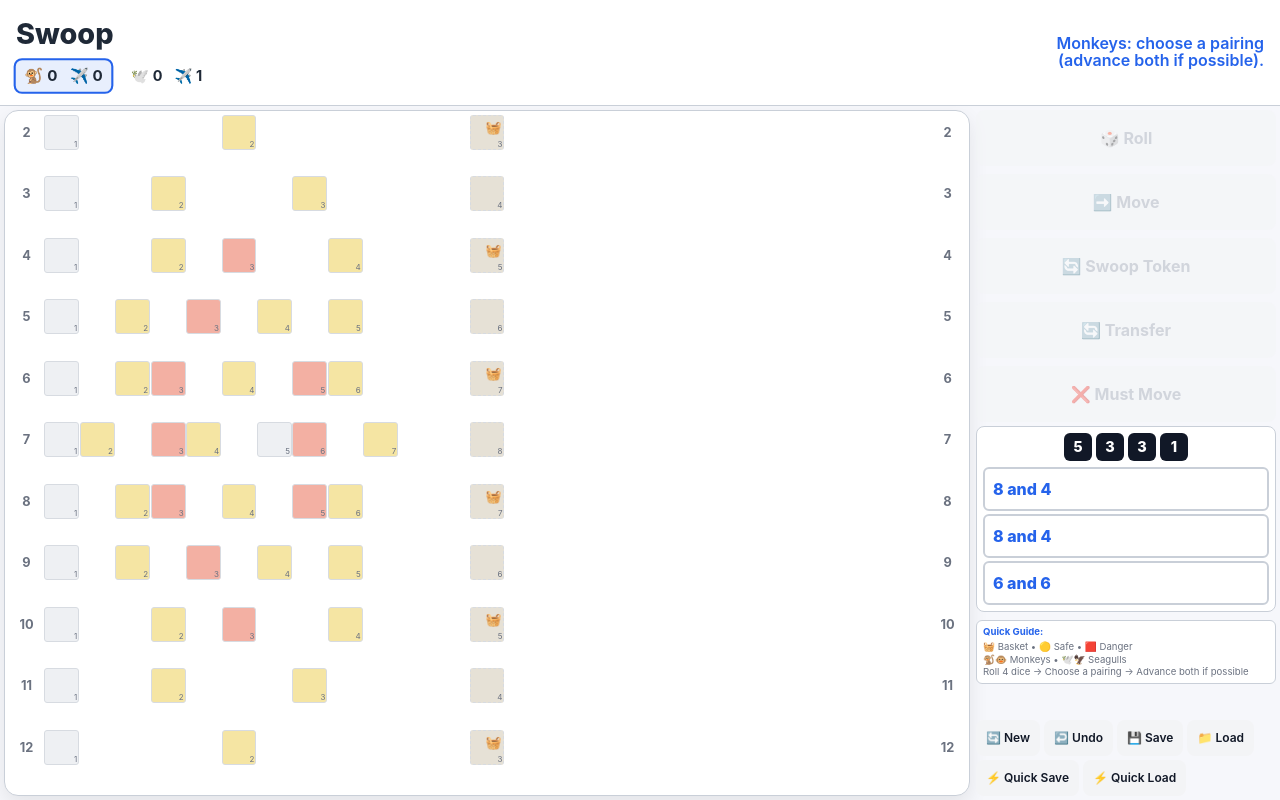
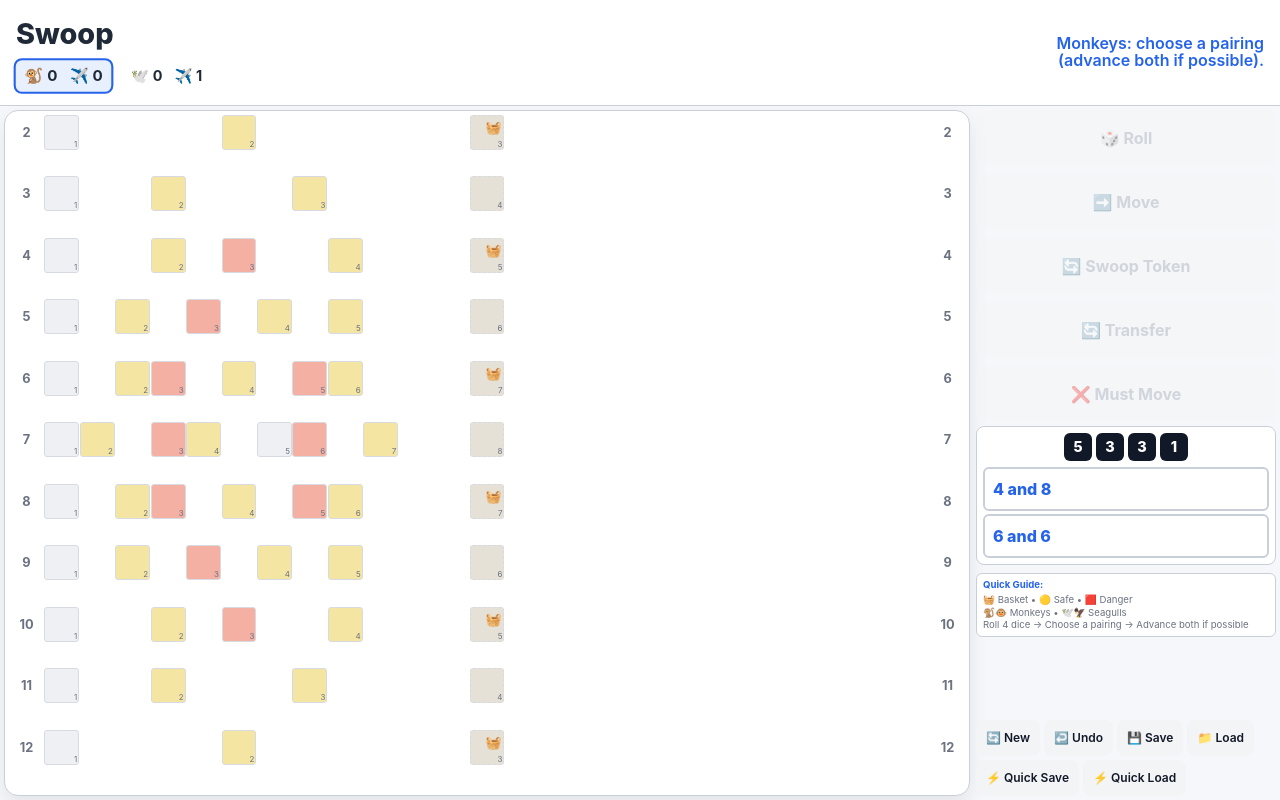
Before and after one commit to JigarChandra1/Swoop, a React (Vite) app: page / in a window 1280 px wide. Both pictures are taken after a click on the button "🎲 Roll". Built offline with nearby package versions, Linux system fonts and the light colour scheme.

Commit message:
fix bug of swooping onto basket carrying piece

```diff
--- a/src/App.jsx
+++ b/src/App.jsx
@@ -420,15 +420,139 @@ export default function App(){
     setGame(newGame);
   }
 
+  // Assess whether a lane can be advanced on this roll and what activation cost it requires (0 if moving an active piece, 1 if it would need to activate/spawn one first)
+  function moveCostForSum(pl, sum){
+    const r = LANES.findIndex(x => x.sum === sum);
+    if(r < 0) return { can:false, cost:Infinity };
+
+    const piecesOnRoute = pl.pieces.filter(p => p.r === r);
+
+    // Try active pieces first
+    const activePieces = piecesOnRoute.filter(p => p.active);
+    for(const pc of activePieces){
+      const L = LANES[pc.r].L;
+      if(pc.step === L){
+        const targets = getMoveTargets(pc);
+        if(targets.length > 0) return { can:true, cost:0 };
+        if(canTopStepActivate(pl, pc)) return { can:true, cost:0 };
+      } else {
+        const targets = getMoveTargets(pc);
+        if(targets.length > 0) return { can:true, cost:0 };
+      }
+    }
+
+    // Then inactive pieces (requires activation)
+    if(activeCount(pl) < 2){
+      const inactivePieces = piecesOnRoute.filter(p => !p.active);
+      for(const pc of inactivePieces){
+        const L = LANES[pc.r].L;
+        if(pc.step === L){
+          const targets = getMoveTargets(pc);
+          if(targets.length > 0) return { can:true, cost:1 };
+          if(canTopStepActivate(pl, pc)) return { can:true, cost:1 };
+        } else {
+          const targets = getMoveTargets(pc);
+          if(targets.length > 0) return { can:true, cost:1 };
+        }
+      }
+    }
+
+    // No pieces on route — consider spawning
+    if(pl.pieces.length >= 5 || activeCount(pl) >= 2) return { can:false, cost:Infinity };
+    if(occupied(r,1)) return { can:false, cost:Infinity };
+    return { can:true, cost:1 };
+  }
+
+  // Build deduped roll options from current pairings, respecting the 2-active-piece cap.
+  function computeRollOptions(){
+    if(!game.rolled || !game.rolled.pairings) return [];
+    const pl = game.players[game.current];
+    const ac = activeCount(pl);
+    const allowedActivations = Math.max(0, 2 - ac);
+
+    const seen = new Set();
+    const out = [];
+
+    function describeWhySumBlocked(sum){
+      const r = LANES.findIndex(x=>x.sum===sum);
+      if(r < 0) return 'not a valid lane';
+      const piecesOnRoute = pl.pieces.filter(p=>p.r===r);
+      if(piecesOnRoute.length === 0){
+        if(pl.pieces.length >= 5) return 'needs a new piece but you already have 5 pieces';
+        if(activeCount(pl) >= 2) return 'needs a new piece but already 2 active pieces';
+        if(occupied(r,1)) return 'step 1 is currently occupied';
+        return 'needs a new piece on that lane';
+      }
+      // Some piece exists but nothing legal
+      const activePieces = piecesOnRoute.filter(p=>p.active);
+      if(activePieces.length>0){
+        const anyTargets = activePieces.some(p=>getMoveTargets(p).length>0 || (p.step===LANES[p.r].L && canTopStepActivate(pl,p)));
+        if(!anyTargets) return 'no legal moves from current positions';
+      }
+      const inactivePieces = piecesOnRoute.filter(p=>!p.active);
+      if(inactivePieces.length>0 && activeCount(pl) >= 2) return 'requires activation but already 2 active pieces';
+      return 'blocked on that lane';
+    }
+
+    for(const pairing of game.rolled.pairings){
+      const [a,b] = pairing;
+      const ca = moveCostForSum(pl, a.sum);
+      const cb = moveCostForSum(pl, b.sum);
+
+      const bothPossible = ca.can && cb.can && (ca.cost + cb.cost) <= allowedActivations;
+      if(bothPossible){
+        const s1 = Math.min(a.sum, b.sum); const s2 = Math.max(a.sum, b.sum);
+        const key = `D:${s1}-${s2}`;
+        if(!seen.has(key)){
+          seen.add(key);
+          out.push({ type:'double', sums:[s1,s2], label:`${s1} and ${s2}`, title:`${game.rolled.d[a.i]}+${game.rolled.d[a.j]} & ${game.rolled.d[b.i]}+${game.rolled.d[b.j]}` });
+        }
+      } else {
+        // Add singles for any that are individually possible
+        let pairCapReason = null;
+        if(ca.can && cb.can && (ca.cost + cb.cost) > allowedActivations){
+          pairCapReason = `Both together need ${ca.cost + cb.cost} activations; you have ${allowedActivations} (max 2 active pieces).`;
+        }
+        if(ca.can && ca.cost <= allowedActivations){
+          const key = `S:${a.sum}`;
+          if(!seen.has(key)){
+            seen.add(key);
+            const reason = pairCapReason || (!cb.can ? `Other sum ${b.sum} blocked: ${describeWhySumBlocked(b.sum)}` : null);
+            out.push({ type:'single', sums:[a.sum], label:`only ${a.sum}`, title:`${game.rolled.d[a.i]}+${game.rolled.d[a.j]}`, reason });
+          }
+        }
+        if(cb.can && cb.cost <= allowedActivations){
+          const key = `S:${b.sum}`;
+          if(!seen.has(key)){
+            seen.add(key);
+            const reason = pairCapReason || (!ca.can ? `Other sum ${a.sum} blocked: ${describeWhySumBlocked(a.sum)}` : null);
+            out.push({ type:'single', sums:[b.sum], label:`only ${b.sum}`, title:`${game.rolled.d[b.i]}+${game.rolled.d[b.j]}`, reason });
+          }
+        }
+      }
+    }
+
+    // Stable sort by label for consistent ordering
+    out.sort((x,y) => {
+      if(x.type!==y.type) return x.type==='double' ? -1 : 1; // doubles first
+      return x.label.localeCompare(y.label);
+    });
+    return out;
+  }
+
   // Build a user-facing label for a pairing per BGA style: "X and Y" or "only X"
   function pairingLabel(pairing){
+    // Legacy helper (kept for backward compatibility when rendering legacy saves)
     const [a,b] = pairing;
     const pl = game.players[game.current];
-    const canA = canMoveOnSum(pl, a.sum);
-    const canB = canMoveOnSum(pl, b.sum);
-    if (canA && canB) return `${a.sum} and ${b.sum}`;
-    if (canA && !canB) return `only ${a.sum}`;
-    if (!canA && canB) return `only ${b.sum}`;
+    const ac = activeCount(pl);
+    const allowedActivations = Math.max(0, 2 - ac);
+    const ca = moveCostForSum(pl, a.sum);
+    const cb = moveCostForSum(pl, b.sum);
+    const bothPossible = ca.can && cb.can && (ca.cost + cb.cost) <= allowedActivations;
+    if (bothPossible) return `${a.sum} and ${b.sum}`;
+    if (ca.can && ca.cost <= allowedActivations) return `only ${a.sum}`;
+    if (cb.can && cb.cost <= allowedActivations) return `only ${b.sum}`;
     return `no play`;
   }
 
@@ -440,12 +564,20 @@ export default function App(){
     const pairing = game.rolled.pairings[i];
     const [a,b] = pairing;
     const pl = game.players[game.current];
-    const canA = canMoveOnSum(pl, a.sum);
-    const canB = canMoveOnSum(pl, b.sum);
+    const ac = activeCount(pl);
+    const allowedActivations = Math.max(0, 2 - ac);
+    const ca = moveCostForSum(pl, a.sum);
+    const cb = moveCostForSum(pl, b.sum);
+    const canA = ca.can && ca.cost <= allowedActivations;
+    const canB = cb.can && cb.cost <= allowedActivations;
 
     const pending = [];
-    if (canA) pending.push(a.sum);
-    if (canB) pending.push(b.sum);
+    if (canA && canB && (ca.cost + cb.cost) <= allowedActivations) {
+      pending.push(a.sum, b.sum);
+    } else {
+      if (canA) pending.push(a.sum);
+      if (canB) pending.push(b.sum);
+    }
 
     if (pending.length === 0) {
       showToast('No legal moves for that pairing.');
@@ -468,6 +600,31 @@ export default function App(){
     } else {
       newGame.message = `${pl.name}: Only ${pending[0]} is possible — Move.`;
     }
+
+    setGame(newGame);
+  }
+
+  // New: selecting a deduped roll option (single or double)
+  function selectRollOption(option){
+    if(game.mode!=='rolled' && game.mode!=='pairChosen') return;
+    if(!game.rolled) return;
+
+    const sums = option.sums || [];
+    if(sums.length === 0) return;
+
+    const newGame = {
+      ...game,
+      selectedPair: { sum: sums[0] },
+      pendingAdvances: [...sums],
+      mode:'pairChosen'
+    };
+
+    // Clear any swoop-related state when switching choices
+    newGame.swoopSource = null;
+    newGame.swoopTargets = null;
+
+    if (sums.length === 2) newGame.message = `${game.players[game.current].name}: Move ${sums[0]} then ${sums[1]}.`;
+    else newGame.message = `${game.players[game.current].name}: Only ${sums[0]} is possible — Move.`;
 
     setGame(newGame);
   }
@@ -780,7 +937,10 @@ export default function App(){
     const dr = dest.r - origin.r;
     const dsSteps = dest.step - origin.step;
     const dSpace = destSpace - originSpace;
-    if((dr===0 && dsSteps===0) || (dr!==0 && dSpace===0)) return;
+    // If origin and destination are identical, no push vector
+    // Allow cross-lane pushes even when geometric space delta is 0 (e.g., top-step sideways),
+    // since the occupant should be displaced to the adjacent lane's matching space.
+    if (dr===0 && dsSteps===0) return;
     // find occupant at dest
     let occPi = -1, occPc = null;
     for(let pi=0; pi<newGame.players.length; pi++){
@@ -818,6 +978,8 @@ export default function App(){
     }
     applyPushChain(dest, {r:r2, step:s2}, newGame, occPc);
     occPc.r = r2; occPc.step = s2;
+    // After the pushed piece settles, it may pick up a basket at its new location
+    afterMovePickup(occPc, newGame);
   }
 
   function performMoveWithPush(pc, target, newGame, isSwoop = false){
@@ -1953,20 +2115,20 @@ function setState(state, options = {}){
                 ))}
               </div>
               <div className="mobile-pairs-container">
-                {/* Prefer new pairings view; fallback to legacy pairs if present */}
-                {game.rolled.pairings && game.rolled.pairings.map((pairing, i) => {
-                  const [a,b] = pairing;
-                  const label = pairingLabel(pairing);
-                  const disabled = label === 'no play';
-                  const selected = !!(game.pendingAdvances && game.pendingAdvances.length>0 && game.selectedPair && (game.selectedPair.sum===a.sum || game.selectedPair.sum===b.sum));
+                {/* New: deduped, legality-aware options; fallback to legacy when missing */}
+                {game.rolled.pairings && computeRollOptions().map((opt, i) => {
+                  const selected = !!(game.pendingAdvances && game.pendingAdvances.length>0 && game.selectedPair && opt.sums.includes(game.selectedPair.sum));
                   return (
                     <div
-                      key={i}
-                      onClick={() => !disabled && selectPairing(i)}
-                      className={`mobile-pair ${selected ? 'selected' : ''} ${disabled ? 'disabled' : ''}`}
-                      title={`${game.rolled.d[a.i]}+${game.rolled.d[a.j]} & ${game.rolled.d[b.i]}+${game.rolled.d[b.j]}`}
+                      key={`${opt.type}:${opt.sums.join(',')}`}
+                      onClick={() => selectRollOption(opt)}
+                      className={`mobile-pair ${selected ? 'selected' : ''}`}
+                      title={opt.title || ''}
                     >
-                      <div className="pair-sum">{label}</div>
+                      <div className="pair-sum">{opt.label}</div>
+                      {opt.reason && (
+                        <div className="pair-reason">{opt.reason}</div>
+                      )}
                     </div>
                   );
                 })}
--- a/src/index.css
+++ b/src/index.css
@@ -302,6 +302,12 @@ body {
 }
 
 .pair-calc {
+  font-size: 0.7rem;
+  color: var(--muted);
+}
+
+/* Subtle reason text for option explanations */
+.pair-reason {
   font-size: 0.7rem;
   color: var(--muted);
 }
```
